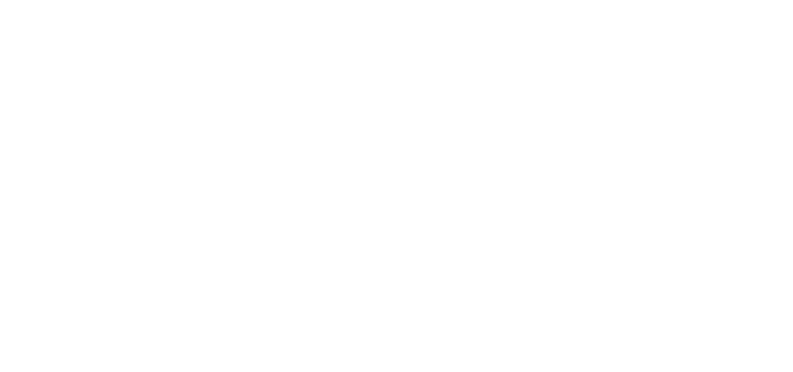
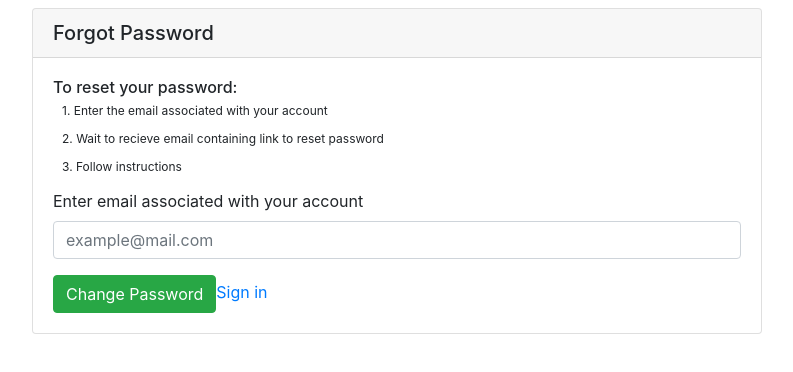
Before and after one commit to ConsTructionGang/FrontEnd, an Angular app: page /forgotpassword in a window 1280 px wide. Before the commit this address led to /. Shown: the top 372 px of the page, without its empty margins (53-846 px from the left). Built offline with nearby package versions, Linux system fonts and the light colour scheme.

Commit message:
Forgot password page added

```diff
--- a/src/app/accounts/accounts.module.ts
+++ b/src/app/accounts/accounts.module.ts
@@ -5,11 +5,12 @@ import { CreateuseraccountComponent } from './createuseraccount/createuseraccoun
 import { FormsModule } from '@angular/forms';
 import { LoginComponent } from './login/login.component';
 import {RouterModule} from '@angular/router';
+import { ForgotpasswordComponent } from './forgotpassword/forgotpassword.component';
 
 @NgModule({
   imports: [CommonModule, FormsModule, RouterModule],
 
-  declarations: [CreatesupplieraccountComponent, CreateuseraccountComponent, LoginComponent],
+  declarations: [CreatesupplieraccountComponent, CreateuseraccountComponent, LoginComponent, ForgotpasswordComponent],
 
   exports: [
     CreatesupplieraccountComponent, CreateuseraccountComponent, LoginComponent
--- /dev/null
+++ b/src/app/accounts/forgotpassword/forgotpassword.component.css
@@ -0,0 +1,5 @@
+.instructions{
+	font-size: .75em;
+	line-height: 1em;
+	padding-left: .75em;
+}
--- /dev/null
+++ b/src/app/accounts/forgotpassword/forgotpassword.component.html
@@ -0,0 +1,29 @@
+<div class="container">
+	<h1>{{ title }}</h1>
+	<div class="row">
+		<div class="col-md-8">
+			<div class="card">
+		        <h5 class="card-header">Forgot Password</h5>
+		        <div class= "card-body">
+		        	<div id="toReset">
+				        <h6>To reset your password:</h6>
+				        <p class="instructions">1. Enter the email associated with your account</p>
+				        <p class="instructions">2. Wait to recieve email containing link to reset password</p>
+				        <p class="instructions">3. Follow instructions</p>
+			    	</div>
+			        <form>
+			            <div class="form-group">
+		                <label for="email">Enter email associated with your account</label>
+		                <input name="resetemail" type="text" class="form-control" required id="email" aria-describedby="emailHelp" placeholder="example@mail.com">
+			            </div>
+
+			            <button routerLink="/login" type="Reset Password" class="btn btn-success">Change Password</button>
+              			<a routerLink="/login">Sign in</a>
+
+
+			        </form>
+	    		</div>
+			</div>
+		</div>
+  	</div>
+</div>
--- /dev/null
+++ b/src/app/accounts/forgotpassword/forgotpassword.component.ts
@@ -0,0 +1,16 @@
+import { Component, OnInit } from '@angular/core';
+import { Account } from '../../domain/models/account';
+
+@Component({
+  selector: 'app-forgotpassword',
+  templateUrl: './forgotpassword.component.html',
+  styleUrls: ['./forgotpassword.component.css']
+})
+export class ForgotpasswordComponent implements OnInit {
+
+  constructor() { }
+
+  ngOnInit() {
+  }
+
+}
--- a/src/app/accounts/login/login.component.html
+++ b/src/app/accounts/login/login.component.html
@@ -18,7 +18,7 @@
                 </small>
               </div>
 	            <button type="Login" class="btn btn-success">Sign in</button>
-	            <a href="#forgotPassword">Forgot Password</a>
+	            <a routerLink="/forgotpassword">Forgot Password</a>
 	            <br>
 	            <p> Don't have an account?
 	            	<a routerLink="/useraccount">Sign up</a>
--- a/src/app/app-routing.module.ts
+++ b/src/app/app-routing.module.ts
@@ -3,11 +3,13 @@ import { Routes, RouterModule } from '@angular/router';
 import { LoginComponent } from './accounts/login/login.component';
 import { CreatesupplieraccountComponent } from './accounts/createsupplieraccount/createsupplieraccount.component';
 import { CreateuseraccountComponent } from './accounts/createuseraccount/createuseraccount.component';
+import { ForgotpasswordComponent } from './accounts/forgotpassword/forgotpassword.component';
 const routes: Routes = [
   { path: '', redirectTo: '/login', pathMatch: 'full' },
   { path: 'login', component: LoginComponent},
   { path: 'supplieraccount', component: CreatesupplieraccountComponent },
-  { path: 'useraccount', component: CreateuseraccountComponent }
+  { path: 'useraccount', component: CreateuseraccountComponent },
+  { path: 'forgotpassword', component: ForgotpasswordComponent }
 ];
 @NgModule({
   imports: [ RouterModule.forRoot(routes)],
```
Also changed, not shown: 1 other file (tests, documents, lock files or other folders).
